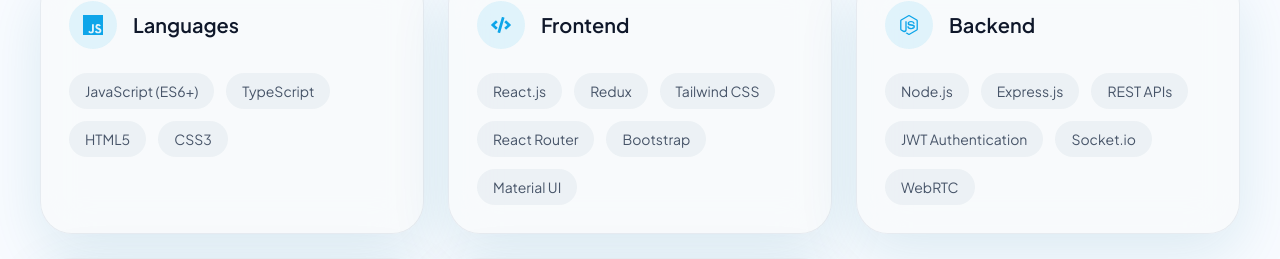
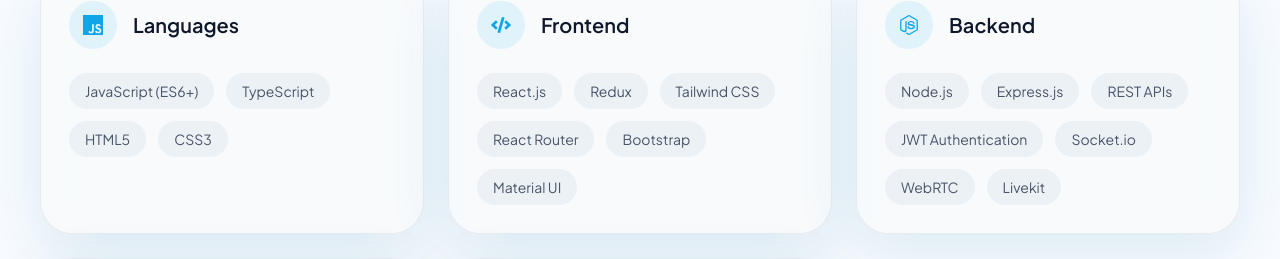
Before and after one commit to Virajkamble632/Viraj_Portfolio, a React (Vite) app: page / in a window 1280 px wide. Shown: the part 4065-4324 px from the top of the page. Built offline with nearby package versions, Linux system fonts and the light colour scheme.

Commit message:
Update Skills.jsx

```diff
--- a/src/components/Skills/Skills.jsx
+++ b/src/components/Skills/Skills.jsx
@@ -16,7 +16,7 @@
   {
     title: 'Backend',
     icon: SiNodedotjs,
-    items: ['Node.js', 'Express.js', 'REST APIs', 'JWT Authentication', 'Socket.io', 'WebRTC'],
+    items: ['Node.js', 'Express.js', 'REST APIs', 'JWT Authentication', 'Socket.io', 'WebRTC', 'Livekit'],
   },
   {
     title: 'Databases',
```
